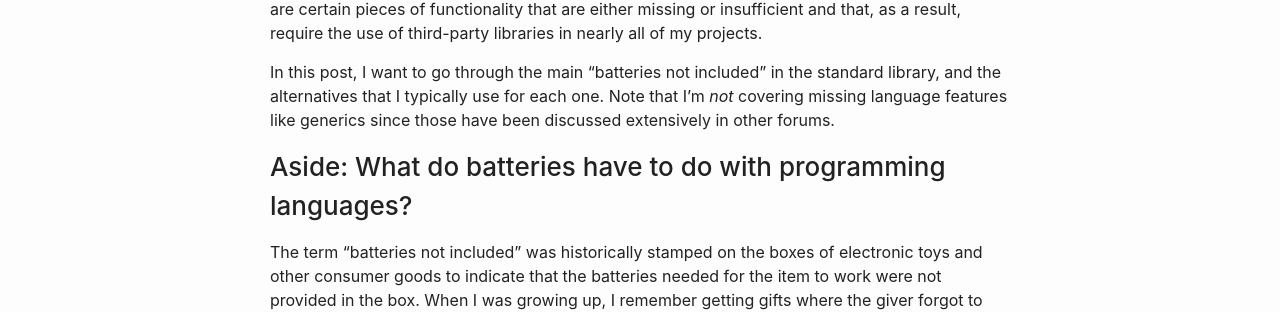
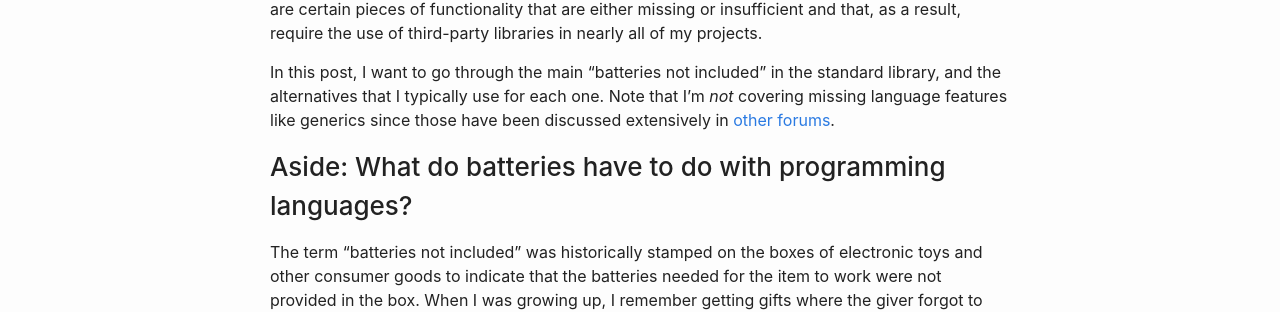
Before and after one commit to yolken/yolken-blog, a Jekyll site: the page built from site/_posts/2021-01-31-golang-batteries-not-included.md, in a window 1280 px wide and 900 px high. Shown: the part 386-698 px from the top of the window. Built offline with Jekyll 4.4.1, drawn with Linux system fonts in a browser that asks for light colours; part of the change alters nothing that is shown.

```diff
--- a/site/_posts/2021-01-31-golang-batteries-not-included.md
+++ b/site/_posts/2021-01-31-golang-batteries-not-included.md
@@ -25,8 +25,8 @@ that, as a result, require the use of third-party libraries in nearly all of my
 
 In this post, I want to go through the main "batteries not included" in the standard
 library, and the alternatives that I typically use for each one. Note that I'm *not* covering
-missing language features like generics since those have been discussed extensively in other
-forums.
+missing language features like generics since those have been discussed extensively in
+[other forums](https://hn.algolia.com/?dateRange=all&page=0&prefix=false&query=golang%20generics&sort=byPopularity&type=story).
 
 ### Aside: What do batteries have to do with programming languages?
 
```
